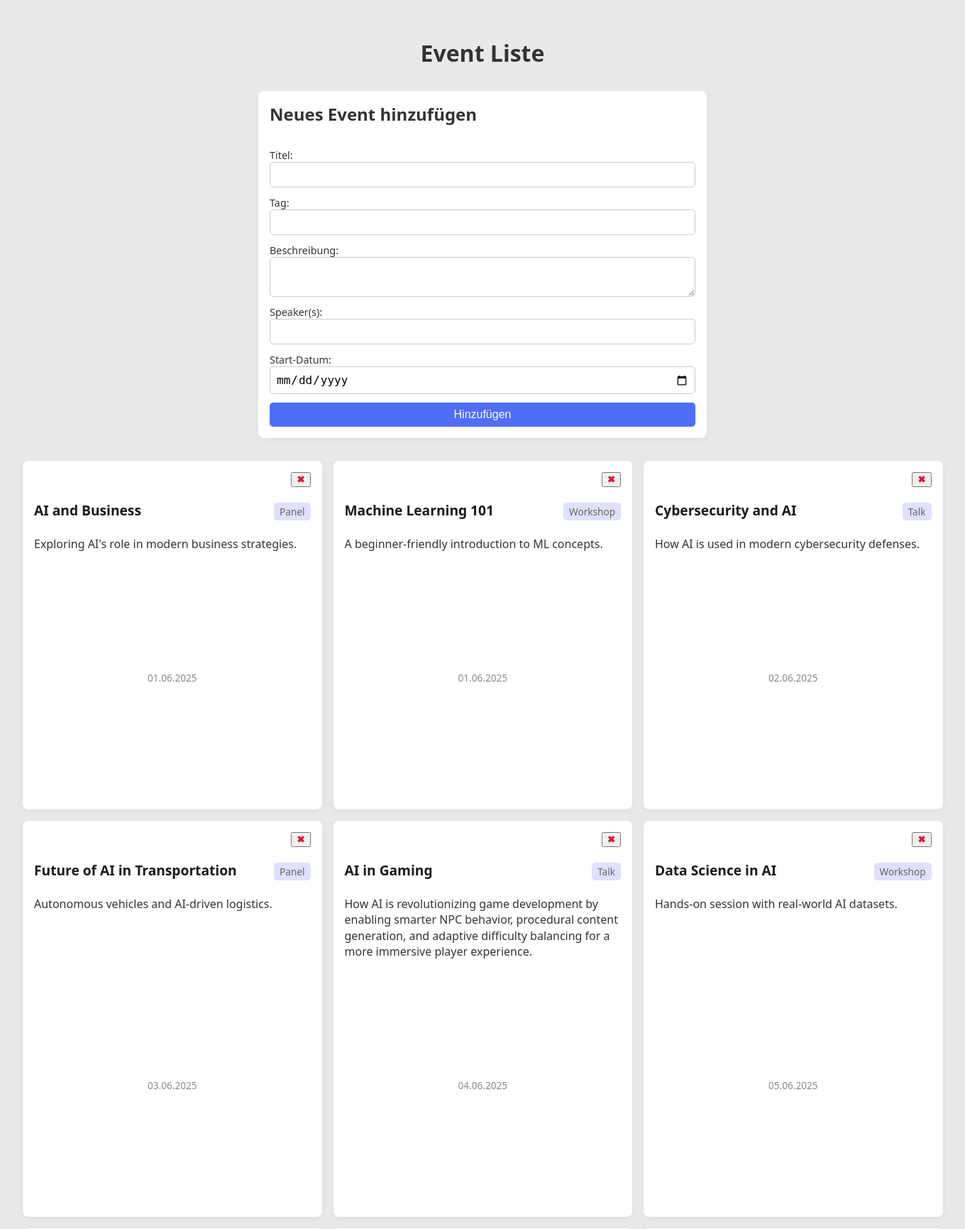
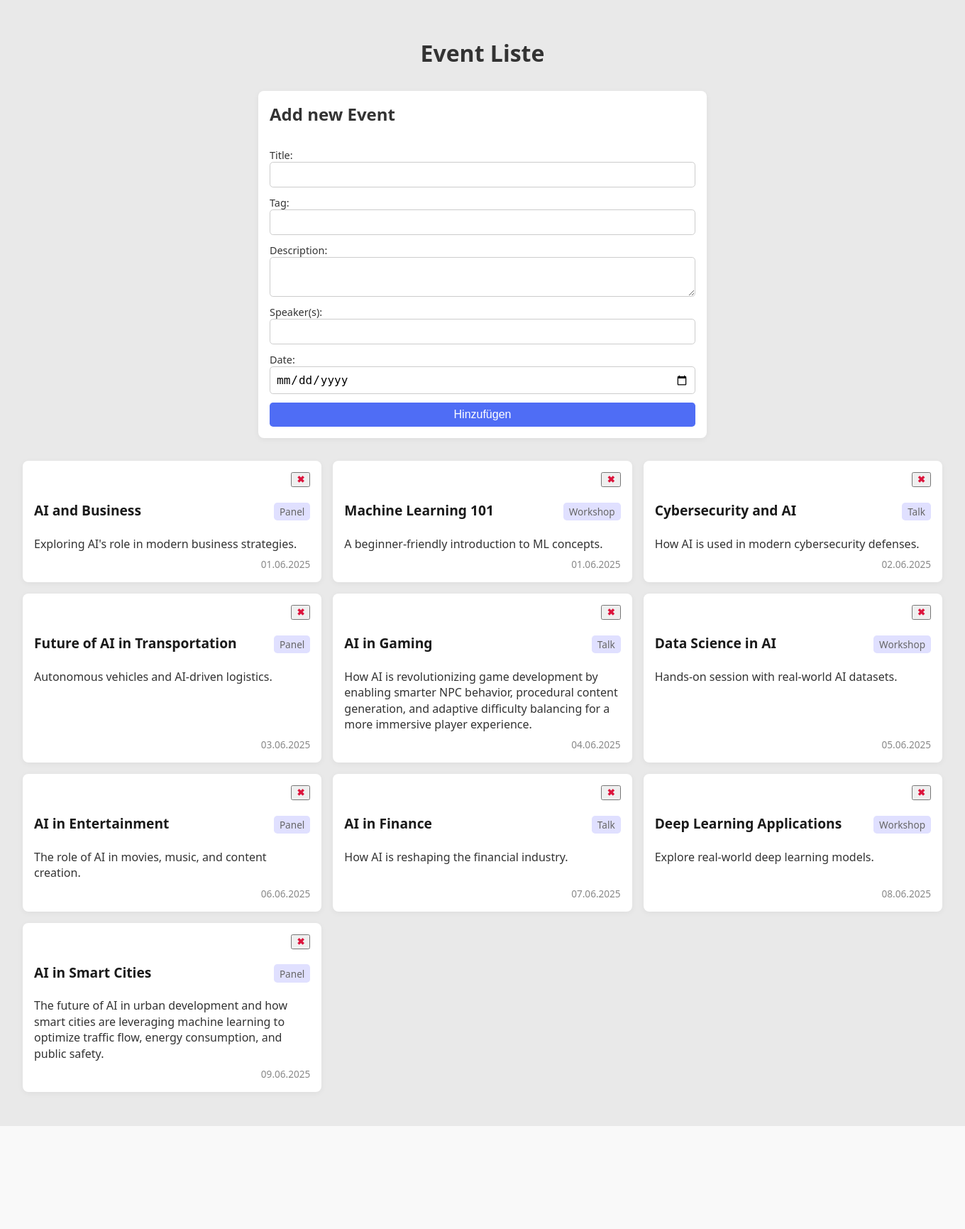
Before and after one commit to MatthiasKaesch/event-manager, a PHP site: page /public/index.php in a window 1360 px wide. Shown: the top 1731 px of the page at 71% size. After the commit the page ends 1586 px from the top, so only its background shows below. Run offline with PHP 8.4, Linux system fonts and the light colour scheme; data comes from the database, SQL or seed files in the repository.

Commit message:
language adjust and styling

```diff
--- a/public/index.php
+++ b/public/index.php
@@ -17,9 +17,9 @@ $events = $repo->findAll();
     <h1>Event Liste</h1>
 
       <form action="submit.php" method="POST" class="event_form">
-        <h2>Neues Event hinzufügen</h2>
+        <h2>Add new Event</h2>
         <label>
-            Titel:
+            Title:
             <input type="text" name="title" required>
         </label>
         <label>
@@ -27,7 +27,7 @@ $events = $repo->findAll();
             <input type="text" name="tag" required>
         </label>
         <label>
-            Beschreibung:
+            Description:
             <textarea name="description" required></textarea>
         </label>
         <label>
@@ -35,7 +35,7 @@ $events = $repo->findAll();
             <input type="text" name="speakers" required>
         </label>
         <label>
-            Start-Datum:
+            Date:
             <input type="date" name="start_date" required>
         </label>
         <button type="submit">Hinzufügen</button>
--- a/public/styles/styles.css
+++ b/public/styles/styles.css
@@ -119,5 +119,4 @@ h1 {
   font-size: 0.85rem;
   color: #888;
   text-align: right;
-  padding: 10rem;
 }
--- a/public/styles/styles.scss
+++ b/public/styles/styles.scss
@@ -75,5 +75,4 @@ h1 {
   font-size: 0.85rem;
   color: #888;
   text-align: right;
-  padding: 10rem;
 }
```
